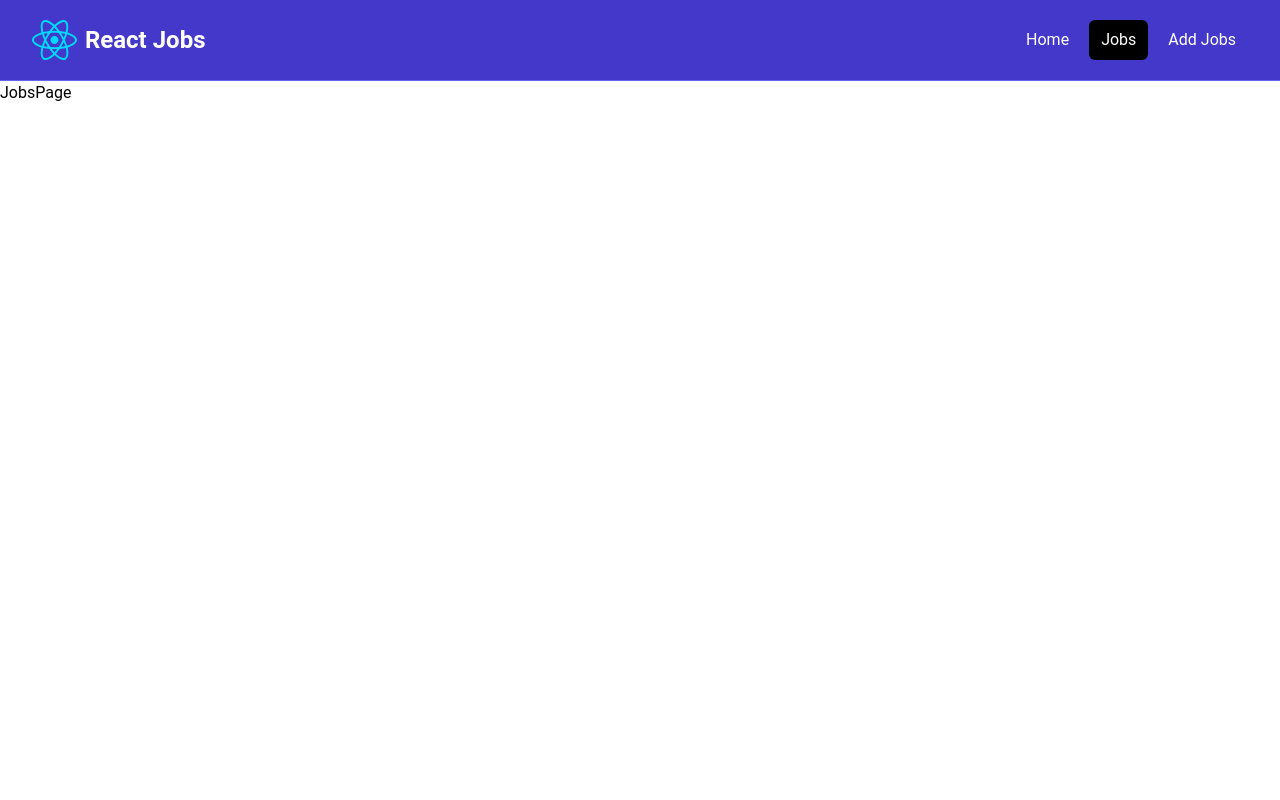
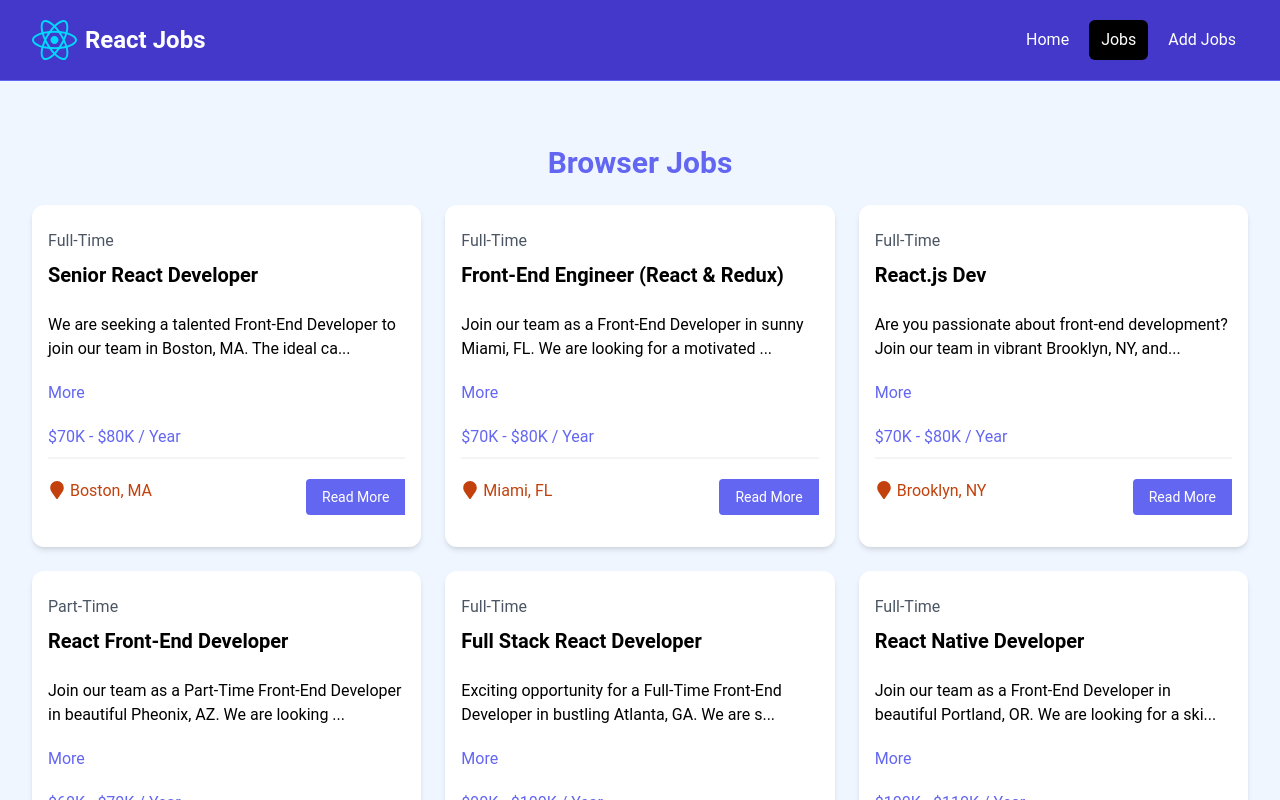
Before and after one commit to Jayashree-25/react-crash-2025, a React (Vite) app: page /jobs in a window 1280 px wide. Shown: the top 800 px of the page. Built offline with nearby package versions, Linux system fonts and the light colour scheme.

Commit message:
jobs page updated

```diff
--- a/src/components/JobListings.jsx
+++ b/src/components/JobListings.jsx
@@ -1,16 +1,16 @@
 import jobs from '../jobs.json';
 import JobListing from './JobListing';
-const jobListings = () => {
-    const recentJobs = jobs.slice(0,3);
+const jobListings = ( {isHome = false} ) => {
+    const jobListings = isHome ? jobs.slice(0,3) : jobs;
 
     return (
         <section className='bg-blue-50 px-4 py-10'>
             <div className='container-xl lg:container m-auto'>
                 <h2 className='text-3xl font-bold text-indigo-500 mb-6 text-center'>
-                    Browser Jobs
+                   {isHome ?'Recent Jobs' : 'Browser Jobs'}
                 </h2>
                 <div className='grid grid-cols-1 md:grid-cols-3 gap-6'>
-                    {recentJobs.map((job) => (
+                    {jobListings.map((job) => (
                         <JobListing key={job.id} job={job} />
                     ))}
                 </div>
--- a/src/pages/HomePage.jsx
+++ b/src/pages/HomePage.jsx
@@ -9,7 +9,7 @@
         <>
             <Hero />
             <Homecards />
-            <JobListings />
+            <JobListings isHome={true} />
             <ViewAllJobs />
         </>
     )
--- a/src/pages/JobsPage.jsx
+++ b/src/pages/JobsPage.jsx
@@ -1,11 +1,10 @@
-import React from 'react'
+import JobListings from '../components/JobListings';
 
 const JobsPage = () => {
   return (
-    <>
-      <div>JobsPage</div>
-    </>
-  )
-}
-
-export default JobsPage
+    <section className='bg-blue-50 px-4 py-6'>
+      <JobListings />
+    </section>
+  );
+};
+export default JobsPage;
```
